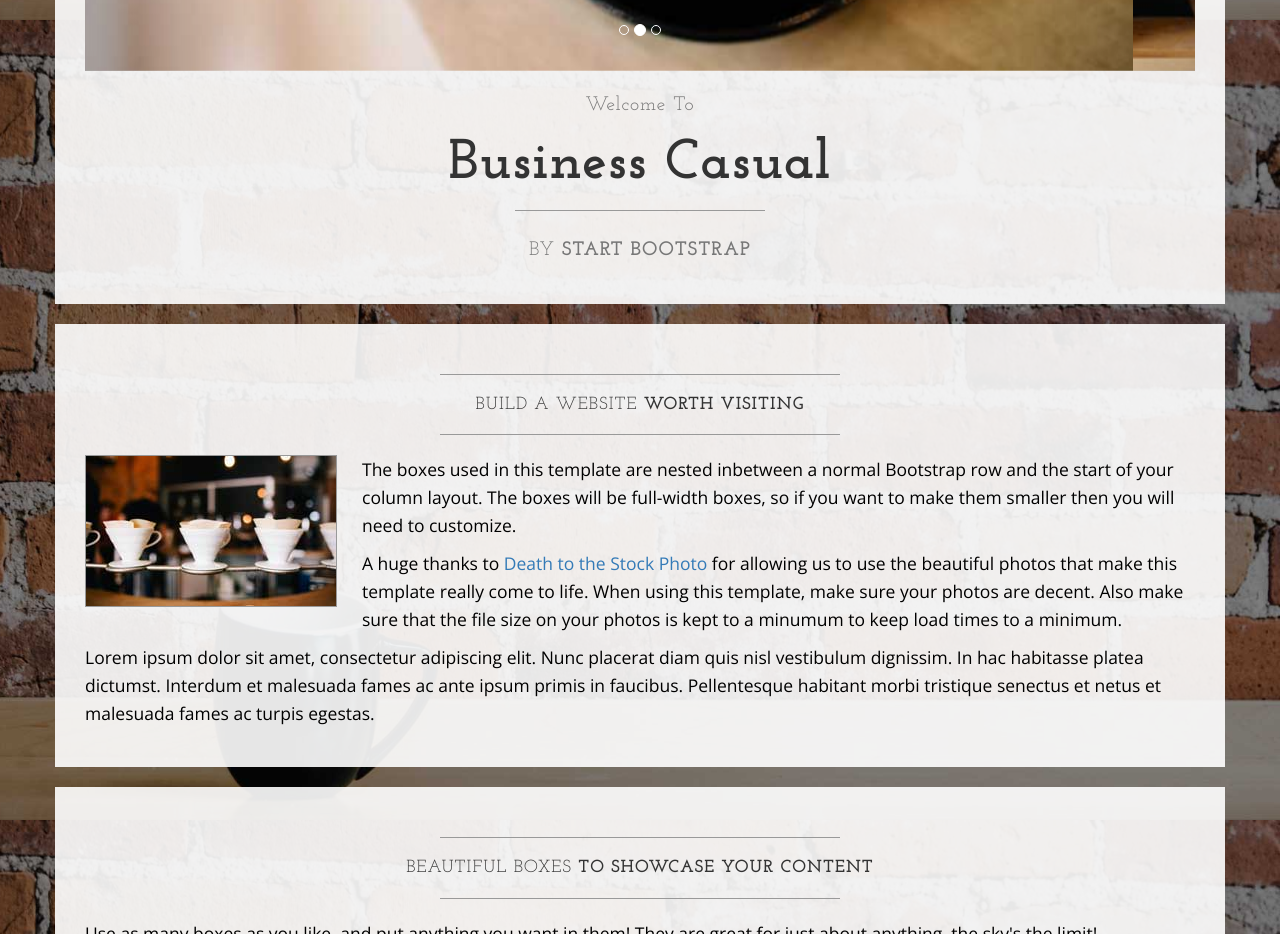
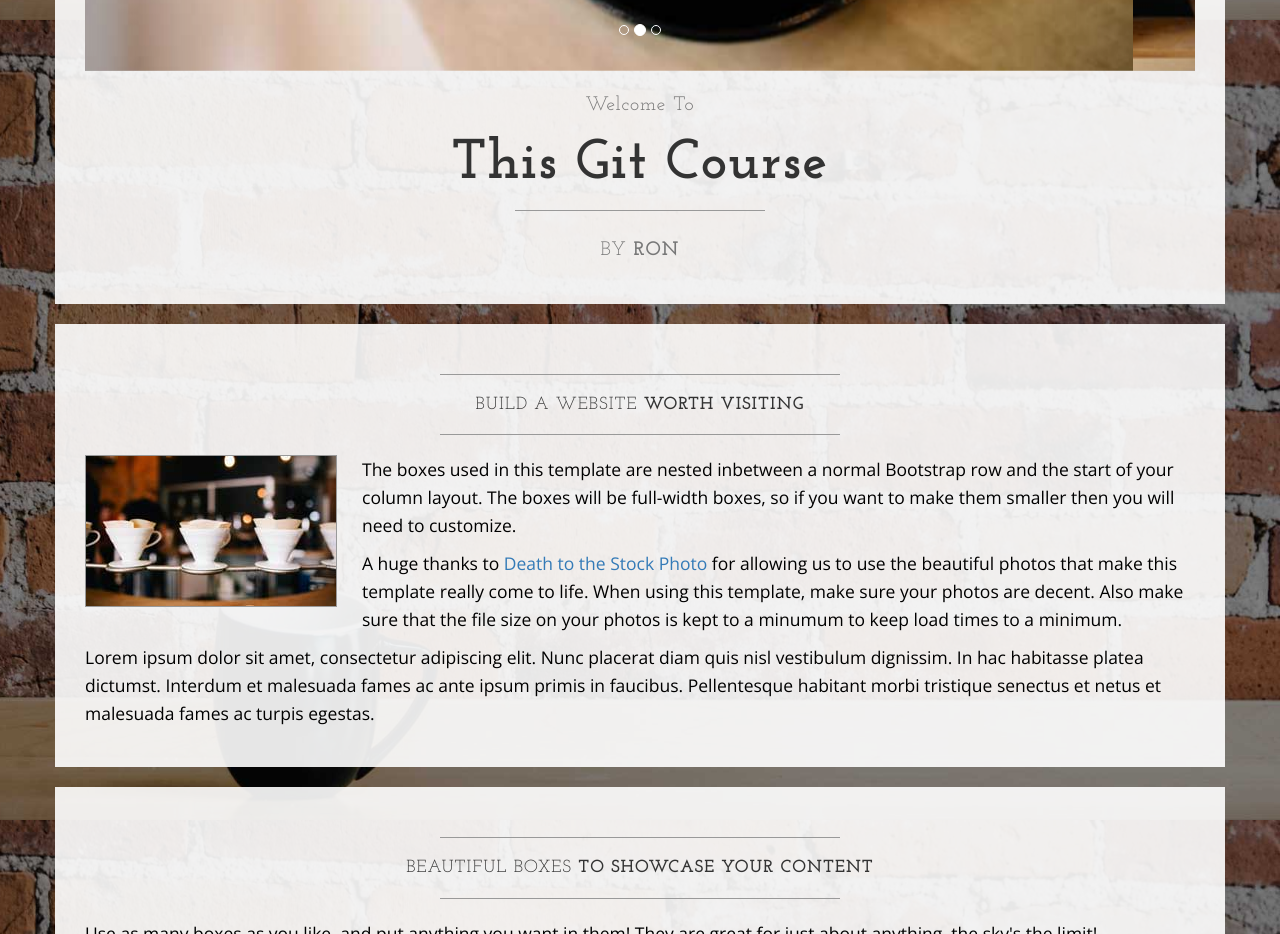
Before and after one commit to rgustinella/learning, a plain HTML site: page index.html in a window 1280 px wide. Shown: the part 780-1714 px from the top of the page. Drawn offline with nearby package versions, Linux system fonts and the light colour scheme.

Commit message:
Changed items after carousel

```diff
--- a/index.html
+++ b/index.html
@@ -108,11 +108,11 @@
                     <h2 class="brand-before">
                         <small>Welcome to</small>
                     </h2>
-                    <h1 class="brand-name">Business Casual</h1>
+                    <h1 class="brand-name">This Git Course</h1>
                     <hr class="tagline-divider">
                     <h2>
                         <small>By
-                            <strong>Start Bootstrap</strong>
+                            <strong>Ron</strong>
                         </small>
                     </h2>
                 </div>
```
